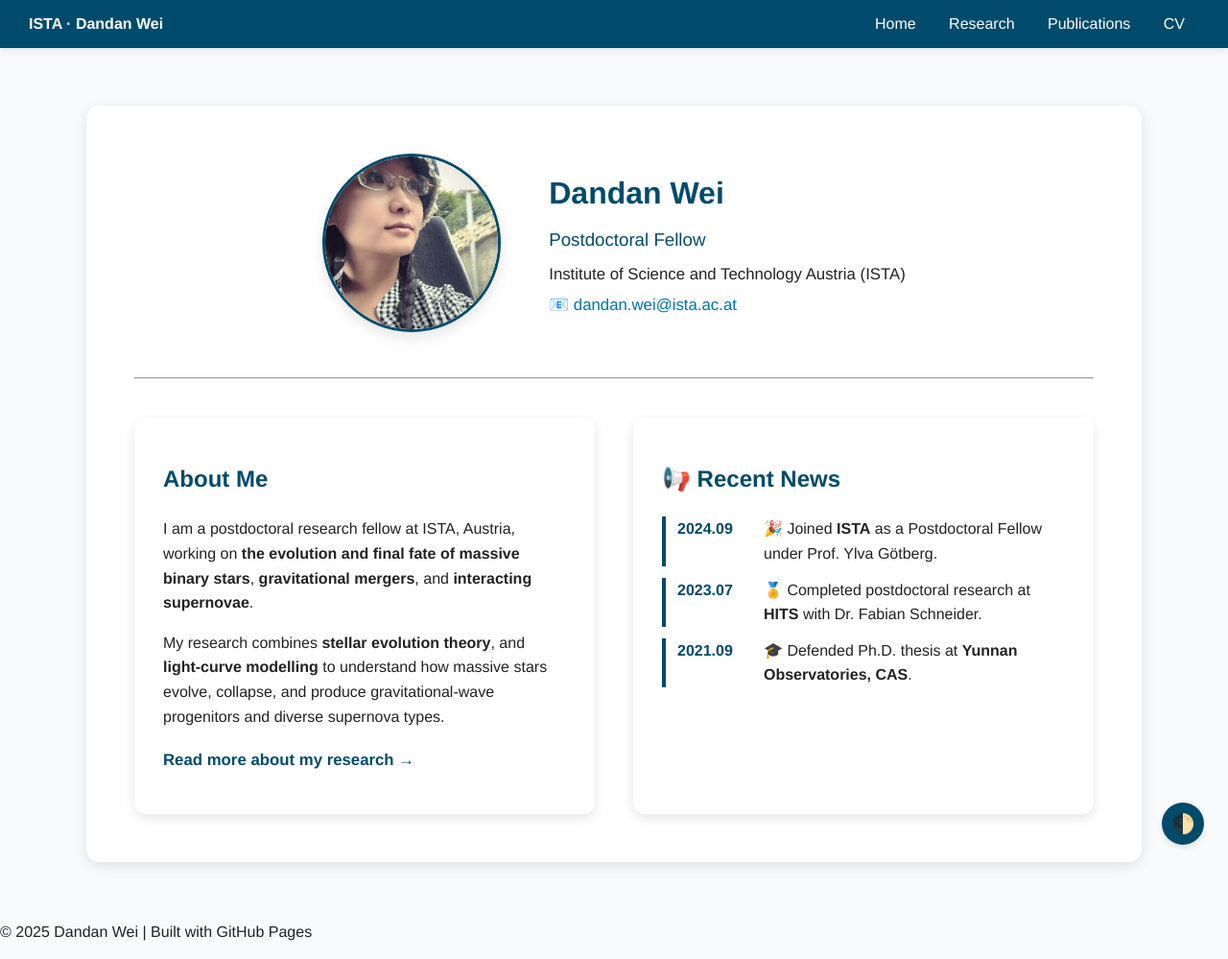
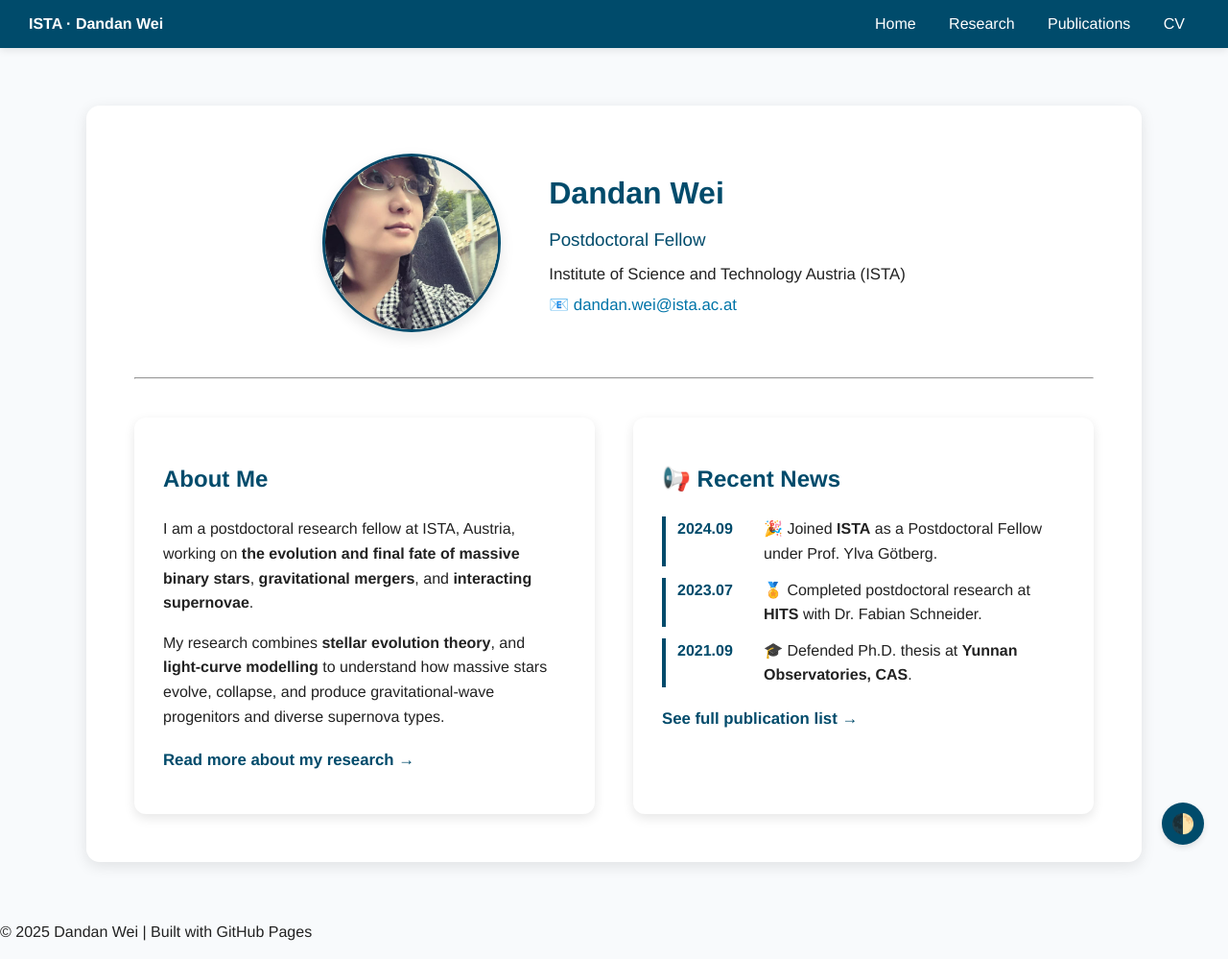
Before and after one commit to Dandan-star0/Dandan-star0.github.io, a Jekyll site: the page built from index.md, in a window 1280 px wide. Shown: the whole page at 96% size. Built offline with Jekyll 4.4.1, drawn with Linux system fonts in a browser that asks for light colours.

Commit message:
Update index.md

```diff
--- a/index.md
+++ b/index.md
@@ -66,6 +66,11 @@ title: "Home"
       </div>
     </div>
 
+    <p class="read-more">
+      <a href="/publications">See full publication list →</a>
+    </p>
+
+
   </div>
 
 </div>
```
